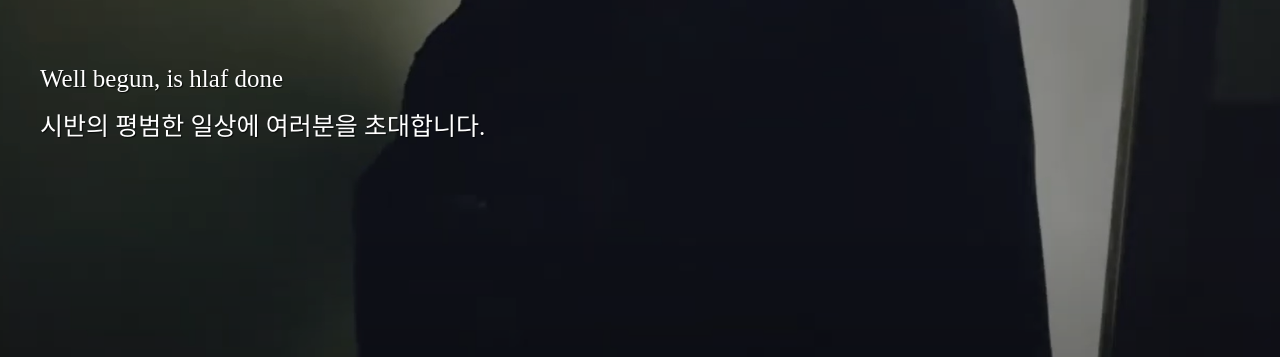
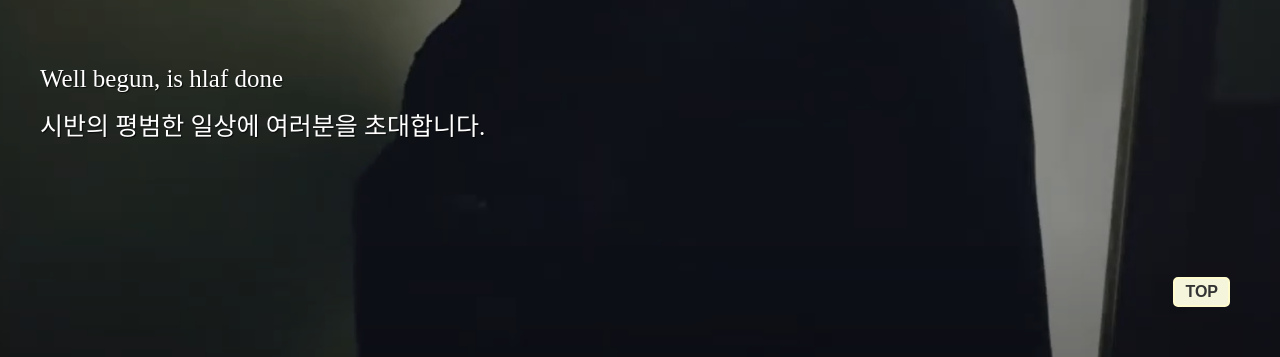
Before and after one commit to sangwoong03/SIBAN_WEB, a plain HTML site: page index.html in a window 1280 px wide. Shown: the part 443-800 px from the top of the page. Drawn offline with nearby package versions, Linux system fonts and the light colour scheme; a web font is replaced by a local one.

Commit message:
2022-01-18
The 5th
 - Button for moving to header section has been added.
 - It will be completed until tomorrow.

```diff
--- a/css/small.css
+++ b/css/small.css
@@ -1,3 +1,12 @@
+/* COMMON */
+.move_to_top {
+    background: url("../img/arrow_top.png");
+    background-repeat: no-repeat;
+    background-size: contain;
+    padding: 5px;
+    /* @@@@@@@@@@@@@@@@@@@@@@@수요일 수정@@@@@@@@@@@@@@@@@@@ */
+}
+
 /* SECTION */
 .section {
     position: relative;
--- a/index.html
+++ b/index.html
@@ -56,7 +56,7 @@
     <div class="body__container">
 
         <!-- HEADER -->
-        <header class="section">
+        <header class="section" id="header">
             <div class="inner">
 
                 <div class="logo">
@@ -242,6 +242,7 @@
                 </div>
             </div>
             <p> Copyright SIBAN All&nbsp;rights reserved. </p>
+            <a href="#header" class="move_to_top"> TOP </a>
         </footer>
 
     </div>
--- a/main.css
+++ b/main.css
@@ -33,6 +33,21 @@ ul {
 a {
     text-decoration: none;
     color: #333;
+}
+.move_to_top {
+    position: fixed;
+    bottom: 50px;
+    right: 50px;
+    background: #F5F5DC;
+    border: 2px solid #FFFBCD;
+    padding: 5px 10px;
+    border-radius: 5px;
+    font-weight: bold;
+    font-family: sans-serif;
+    transition: 0.4s
+}
+.move_to_top:hover {
+    padding: 10px 15px;
 }
 
 /* FLOAT */
```
Also changed, not shown: img/arrow_top.png (added), 1 other file.
